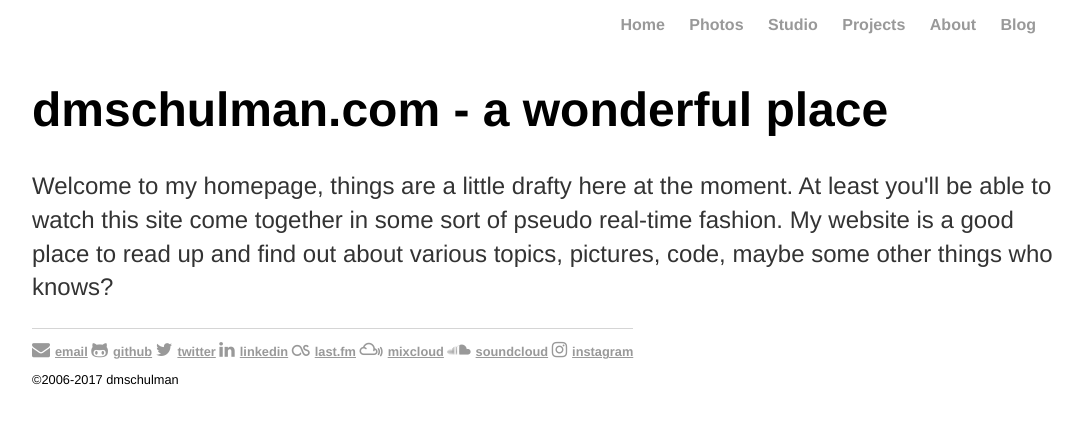
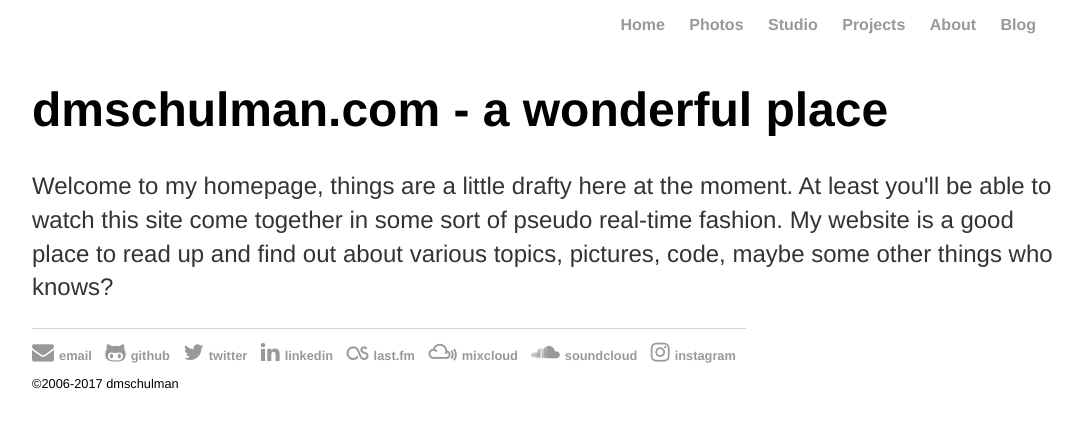
Before and after one commit to dmschulman/dmschulman.github.io, a Jekyll site: the page built from index.html, in a window 1280 px wide. Shown: the top 428 px of the page, without its empty margins (96-1179 px from the left). Built offline with Jekyll 4.4.1, drawn with Linux system fonts in a browser that asks for light colours.

Commit message:
Update blanched.css

```diff
--- a/css/blanched.css
+++ b/css/blanched.css
@@ -167,9 +167,20 @@
 }
 
 footer ul li {
+    padding-right: 10px;
+}
+
+footer ul.social a {
+    text-decoration: none;
+    font-weight: bold;
+}
+
+footer ul.social a:hover {
+    text-decoration: none;
+    font-weight: bold;
 }
 
 footer i.fa {
     margin-right: 5px;
-    font-size: 18px;
+    font-size: 22px;
 }
```
